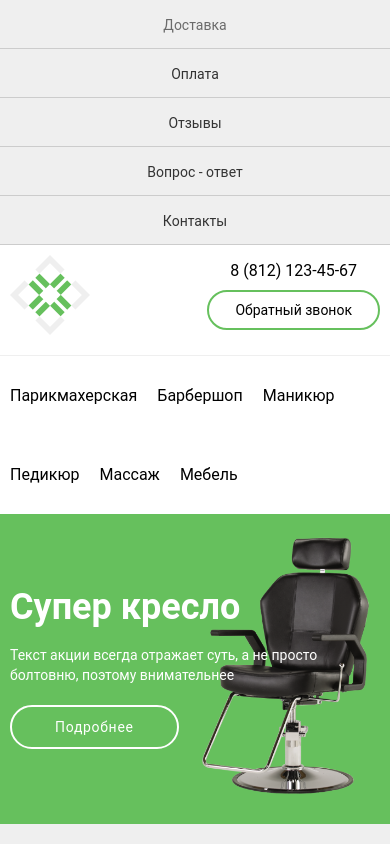
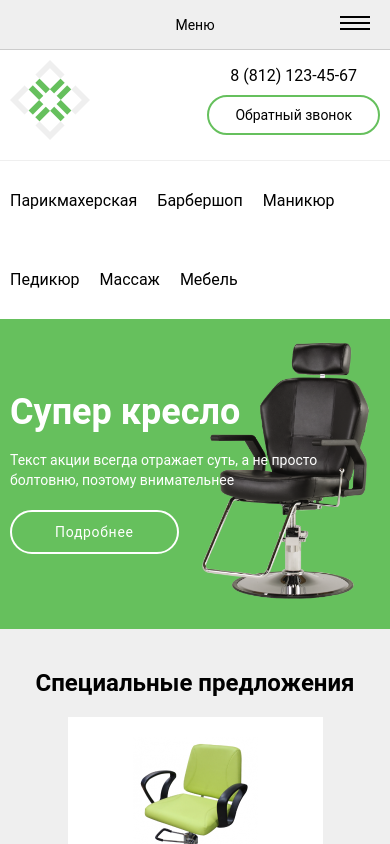
Before and after one commit to HeidvaldHalvardson/beauty-adaptive-scss-for-hotels.ru, a website built with webpack: page src/index.html in a window 390 px wide. Shown: the top 844 px of the page. Built offline with nearby package versions, Linux system fonts and the light colour scheme.

Commit message:
added burger-menu

```diff
--- a/src/index.html
+++ b/src/index.html
@@ -3,14 +3,24 @@
 <head>
   <meta charset="UTF-8">
   <meta name="viewport"
-        content="width=device-width, user-scalable=no, initial-scale=1.0, maximum-scale=1.0, minimum-scale=1.0">
+        content="width=device-width, initial-scale=1.0">
   <meta http-equiv="X-UA-Compatible" content="ie=edge">
   <title>BEAUTY</title>
   <link rel="icon" href="favicon.ico" sizes="any">
 </head>
 <body>
   <header>
-    <nav class="main-nav">
+    <div class="burger">
+      <input class="burger__checkbox" type="checkbox" id="burger">
+      <label class="burger__label" for="burger">
+        <span class="burger__label-text">Меню</span>
+      </label>
+      <div class="burger__line"></div>
+      <div class="burger__line"></div>
+      <div class="burger__line"></div>
+      <div class="burger__line"></div>
+
+      <nav class="main-nav burger__list">
         <ul class="main-nav__list">
           <li class="main-nav__item">
             <a href="#" class="main-nav__link">Доставка</a>
@@ -29,6 +39,7 @@
           </li>
         </ul>
       </nav>
+    </div>
 
     <div class="page-header">
       <div class="page-header__inner">
@@ -37,7 +48,7 @@
           <img class="page-header__logo-img page-header__logo-img--mobile-visible"  src="<%=require('./assets/images/logo-mobile.png')%>" alt="Логотип beauty." width="80" height="80">
         </a>
         <div class="page-header__connection connection">
-          <a class="connection__phone" href="tel:8 (812) 123-45-67">8 (812) 123-45-67</a>
+          <a class="connection__phone" href="tel:8(812)123-45-67">8 (812) 123-45-67</a>
           <a class="connection__button button button--green-transparent" href="#">Обратный звонок</a>
         </div>
       </div>
@@ -163,7 +174,6 @@
               <path d="M15.125 0H6.875C3.07863 0 0 3.07863 0 6.875V15.125C0 18.9214 3.07863 22 6.875 22H15.125C18.9214 22 22 18.9214 22 15.125V6.875C22 3.07863 18.9214 0 15.125 0ZM19.9375 15.125C19.9375 17.7787 17.7787 19.9375 15.125 19.9375H6.875C4.22125 19.9375 2.0625 17.7787 2.0625 15.125V6.875C2.0625 4.22125 4.22125 2.0625 6.875 2.0625H15.125C17.7787 2.0625 19.9375 4.22125 19.9375 6.875V15.125Z"/>
               <path d="M11 5.5C7.96262 5.5 5.5 7.96262 5.5 11C5.5 14.0374 7.96262 16.5 11 16.5C14.0374 16.5 16.5 14.0374 16.5 11C16.5 7.96262 14.0374 5.5 11 5.5ZM11 14.4375C9.10525 14.4375 7.5625 12.8948 7.5625 11C7.5625 9.10388 9.10525 7.5625 11 7.5625C12.8948 7.5625 14.4375 9.10388 14.4375 11C14.4375 12.8948 12.8948 14.4375 11 14.4375Z"/>
               <path d="M16.9125 5.82042C17.3173 5.82042 17.6454 5.49231 17.6454 5.08755C17.6454 4.68279 17.3173 4.35468 16.9125 4.35468C16.5077 4.35468 16.1796 4.68279 16.1796 5.08755C16.1796 5.49231 16.5077 5.82042 16.9125 5.82042Z"/>
-              </g>
             </svg>
           </a>
         </li>
@@ -172,7 +182,7 @@
       <span class="page-footer__address">198555, Невский пр. 140, офис 140</span>
 
       <div class="page-footer__connection connection">
-        <a class="connection__phone" href="tel:8 (812) 123-45-67">8 (812) 123-45-67</a>
+        <a class="connection__phone" href="tel:8(812)123-45-67">8 (812) 123-45-67</a>
         <a class="connection__button button button--green-transparent" href="#">Обратный звонок</a>
       </div>
     </div>
--- /dev/null
+++ b/src/styles/components/burger.scss
@@ -0,0 +1,78 @@
+.burger {
+  background-color: #efefef;
+  position: relative;
+  margin-bottom: 10px;
+}
+
+@media (min-width: $tablet-width) {
+  .burger {
+    margin-bottom: 20px;
+  }
+}
+
+@media (min-width: $tablet-width) {
+  .burger__label,
+  .burger__line {
+    display: none;
+  }
+}
+
+.burger__checkbox {
+  display: none;
+}
+
+.burger__label-text {
+  display: block;
+  line-height: 16px;
+  text-align: center;
+  padding: 17px 0;
+  position: relative;
+  width: 100%;
+  cursor: pointer;
+  box-shadow: inset 0 -1px 0 rgba(0, 0, 0, 0.15);
+}
+
+.burger__line {
+  width: 30px;
+  height: 2px;
+  background-color: #000000;
+  position: absolute;
+  top: 16px;
+  right: 20px;
+  transition: .2s ease-out;
+  pointer-events: none;
+}
+
+.burger__line:nth-of-type(2),
+.burger__line:nth-of-type(3) {
+  top: 22px;
+}
+
+.burger__line:nth-of-type(4) {
+  top: 28px;
+}
+
+.burger__checkbox:checked ~ .burger__line:nth-of-type(1),
+.burger__checkbox:checked ~ .burger__line:nth-of-type(4) {
+  display: none;
+}
+
+.burger__checkbox:checked ~ .burger__line:nth-of-type(2) {
+  rotate: 45deg;
+}
+
+.burger__checkbox:checked ~ .burger__line:nth-of-type(3) {
+  rotate: -45deg;
+}
+
+@media (max-width: $mobile-width-only) {
+  .burger__list .main-nav__list {
+    position: absolute;
+    width: 100%;
+    display: none;
+  }
+
+  .burger__checkbox:checked ~ .burger__list .main-nav__list {
+    display: block;
+  }
+}
--- a/src/styles/components/main-nav.scss
+++ b/src/styles/components/main-nav.scss
@@ -1,17 +1,7 @@
-.main-nav {
-  background-color: #efefef;
-  margin-bottom: 10px;
-}
-
-@media (min-width: $tablet-width) {
-  .main-nav {
-    margin-bottom: 20px;
-  }
-}
-
 .main-nav__list {
   display: flex;
   flex-direction: column;
+  background-color: #efefef;
 }
 
 @media (min-width: $tablet-width) {
--- a/src/styles/style.scss
+++ b/src/styles/style.scss
@@ -7,6 +7,7 @@
 //components
 @import "components/button.scss";
 @import "components/phone-connection.scss";
+@import "components/burger.scss";
 
 @import "components/main-nav.scss";
 @import "components/page-header.scss";
```
Lines whose indentation alone changed are shown as unchanged.
